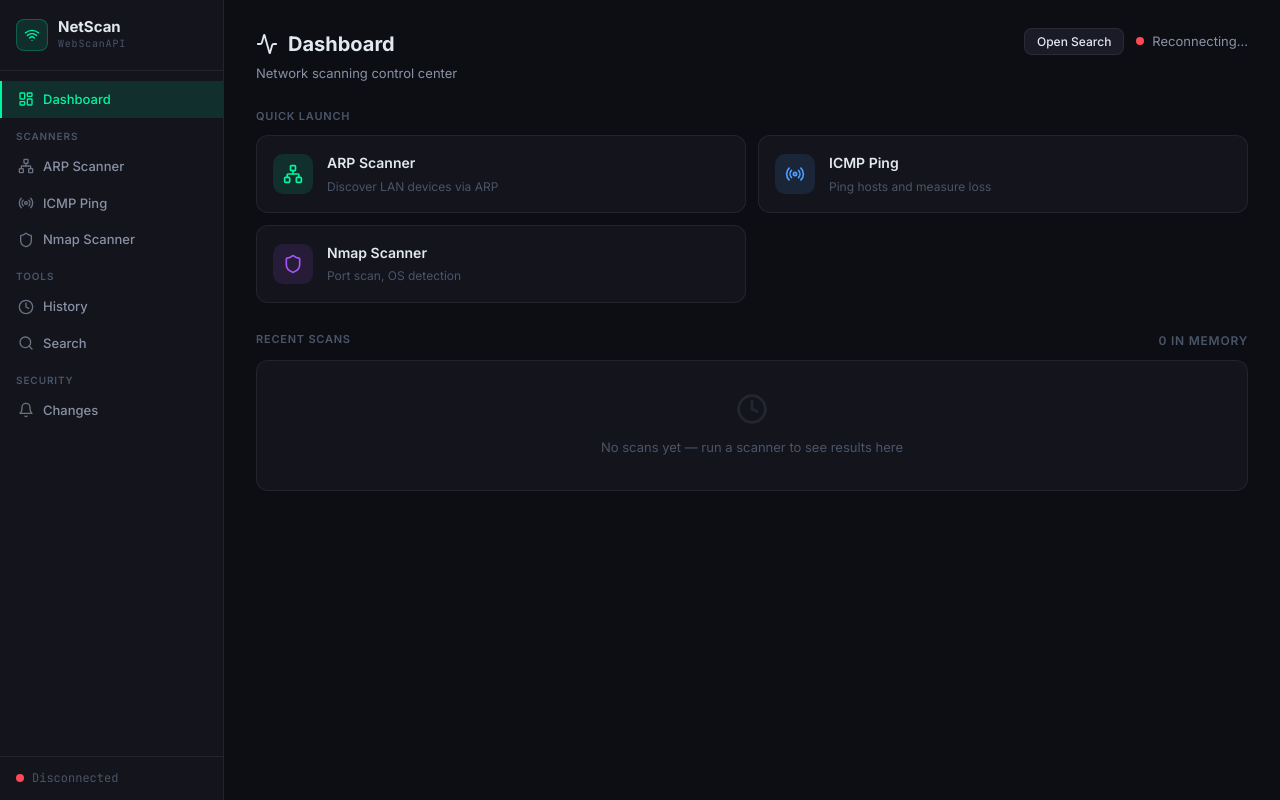
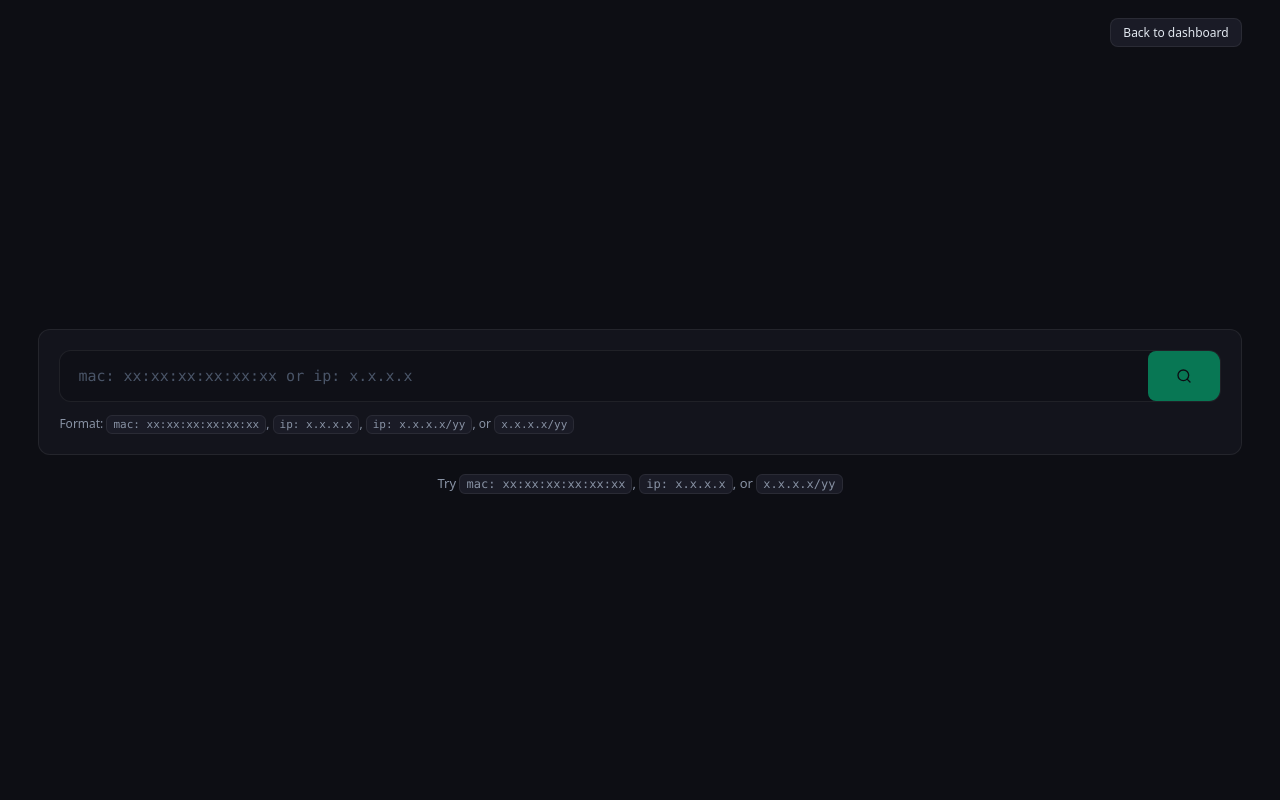
Before and after one commit to SpeedServantTrap/free_rep, a React (Vite) app in the folder frontend/: page / in a window 1280 px wide. Built offline with nearby package versions, Linux system fonts and the light colour scheme; no server answers.

Commit message:
work is done

```diff
--- a/frontend/index.html
+++ b/frontend/index.html
@@ -4,9 +4,6 @@
     <meta charset="UTF-8" />
     <meta name="viewport" content="width=device-width, initial-scale=1.0" />
     <title>WebScanAPI</title>
-    <link rel="preconnect" href="https://fonts.googleapis.com" />
-    <link rel="preconnect" href="https://fonts.gstatic.com" crossorigin />
-    <link href="https://fonts.googleapis.com/css2?family=Inter:wght@400;500;600;700&family=JetBrains+Mono:wght@400;500;700&display=swap" rel="stylesheet" />
   </head>
   <body>
     <div id="root"></div>
--- a/frontend/src/App.jsx
+++ b/frontend/src/App.jsx
@@ -11,15 +11,15 @@ import ChangesPage  from './components/pages/ChangesPage'
 export default function App() {
   return (
     <Routes>
-      <Route path="/search" element={<SearchPage />} />
+      <Route path="/" element={<SearchPage />} />
       <Route element={<Layout />}>
-        <Route path="/" element={<Dashboard />} />
-        <Route path="/arp" element={<ARPScanner />} />
-        <Route path="/icmp" element={<ICMPScanner />} />
-        <Route path="/nmap" element={<NmapScanner />} />
-        <Route path="/history" element={<HistoryPage />} />
-        <Route path="/changes" element={<ChangesPage />} />
-        <Route path="*" element={<Navigate to="/" replace />} />
+        <Route path="/admin" element={<Dashboard />} />
+        <Route path="/admin/arp" element={<ARPScanner />} />
+        <Route path="/admin/icmp" element={<ICMPScanner />} />
+        <Route path="/admin/nmap" element={<NmapScanner />} />
+        <Route path="/admin/history" element={<HistoryPage />} />
+        <Route path="/admin/changes" element={<ChangesPage />} />
+        <Route path="*" element={<Navigate to="/admin" replace />} />
       </Route>
     </Routes>
   )
--- a/frontend/src/components/layout/Sidebar.jsx
+++ b/frontend/src/components/layout/Sidebar.jsx
@@ -7,14 +7,14 @@ import { useStore }  from '@/store'
 import { StatusDot } from '@/components/ui'
 
 const SCANNERS = [
-  { to: '/arp',  label: 'ARP Scanner',  Icon: Network,   color: 'var(--green)'  },
-  { to: '/icmp', label: 'ICMP Ping',    Icon: Radio,     color: 'var(--blue)'   },
-  { to: '/nmap', label: 'Nmap Scanner', Icon: Shield,    color: 'var(--purple)' },
+  { to: '/admin/arp',  label: 'ARP Scanner',  Icon: Network,   color: 'var(--green)'  },
+  { to: '/admin/icmp', label: 'ICMP Ping',    Icon: Radio,     color: 'var(--blue)'   },
+  { to: '/admin/nmap', label: 'Nmap Scanner', Icon: Shield,    color: 'var(--purple)' },
 ]
 
 const TOOLS = [
-  { to: '/history', label: 'History', Icon: Clock  },
-  { to: '/search',  label: 'Search',  Icon: Search },
+  { to: '/admin/history', label: 'History', Icon: Clock  },
+  { to: '/',  label: 'Search',  Icon: Search },
 ]
 
 const WS_LABEL = { connected: 'Connected', disconnected: 'Disconnected', error: 'Error' }
@@ -38,7 +38,7 @@ export default function Sidebar() {
       </div>
 
       <div className="sidebar-nav">
-        <NavLink to="/" end className={({ isActive }) => `nav-item${isActive ? ' active' : ''}`}>
+        <NavLink to="/admin" end className={({ isActive }) => `nav-item${isActive ? ' active' : ''}`}>
           <LayoutDashboard size={16} className="nav-item-icon" />
           Dashboard
         </NavLink>
@@ -64,7 +64,7 @@ export default function Sidebar() {
 
         <div className="nav-section-label">Security</div>
         <NavLink
-          to="/changes"
+          to="/admin/changes"
           className={({ isActive }) => `nav-item${isActive ? ' active' : ''}`}
           onClick={clearNewChanges}
         >
--- a/frontend/src/components/pages/Dashboard.jsx
+++ b/frontend/src/components/pages/Dashboard.jsx
@@ -5,9 +5,9 @@ import { StatusDot, Badge, Button } from '@/components/ui'
 import { formatDistanceToNow } from 'date-fns'
 
 const SCANNER_TILES = [
-  { to: '/arp',  label: 'ARP Scanner',  Icon: Network,  color: 'green',  desc: 'Discover LAN devices via ARP' },
-  { to: '/icmp', label: 'ICMP Ping',    Icon: Radio,    color: 'blue',   desc: 'Ping hosts and measure loss'  },
-  { to: '/nmap', label: 'Nmap Scanner', Icon: Shield,   color: 'purple', desc: 'Port scan, OS detection'      },
+  { to: '/admin/arp',  label: 'ARP Scanner',  Icon: Network,  color: 'green',  desc: 'Discover LAN devices via ARP' },
+  { to: '/admin/icmp', label: 'ICMP Ping',    Icon: Radio,    color: 'blue',   desc: 'Ping hosts and measure loss'  },
+  { to: '/admin/nmap', label: 'Nmap Scanner', Icon: Shield,   color: 'purple', desc: 'Port scan, OS detection'      },
 ]
 
 const svcLabel = {
@@ -33,7 +33,7 @@ export default function Dashboard() {
           <Button
             variant="secondary"
             size="sm"
-            onClick={() => window.open('/search?returnTo=/', '_blank', 'noopener,noreferrer')}
+            onClick={() => window.open('/?returnTo=/admin', '_blank', 'noopener,noreferrer')}
           >
             Open Search
           </Button>
--- a/frontend/src/components/pages/SearchPage.jsx
+++ b/frontend/src/components/pages/SearchPage.jsx
@@ -8,7 +8,7 @@ import toast             from 'react-hot-toast'
 export default function SearchPage() {
   const navigate = useNavigate()
   const [searchParams] = useSearchParams()
-  const returnTo = searchParams.get('returnTo') || '/'
+  const returnTo = searchParams.get('returnTo') || '/admin'
 
   const [results, setResults] = useState(null)
   const [loading, setLoading] = useState(false)
@@ -17,7 +17,7 @@ export default function SearchPage() {
   const [query, setQuery] = useState('')
 
   const backButtonLabel = useMemo(() => {
-    return returnTo === '/' ? 'Back to dashboard' : 'Back'
+    return returnTo === '/admin' ? 'Back to dashboard' : 'Back'
   }, [returnTo])
 
   return (
--- a/frontend/src/styles/globals.css
+++ b/frontend/src/styles/globals.css
@@ -21,8 +21,8 @@
   --text-secondary: #8892a4;
   --text-muted:     #4a5568;
 
-  --font-sans: 'Inter', system-ui, sans-serif;
-  --font-mono: 'JetBrains Mono', 'Fira Code', monospace;
+  --font-sans: system-ui, -apple-system, BlinkMacSystemFont, 'Segoe UI', sans-serif;
+  --font-mono: 'Consolas', 'Monaco', 'Courier New', monospace;
 
   --radius:    8px;
   --radius-lg: 12px;
```
Also changed, not shown: 9 other files (tests, documents, lock files or other folders).
